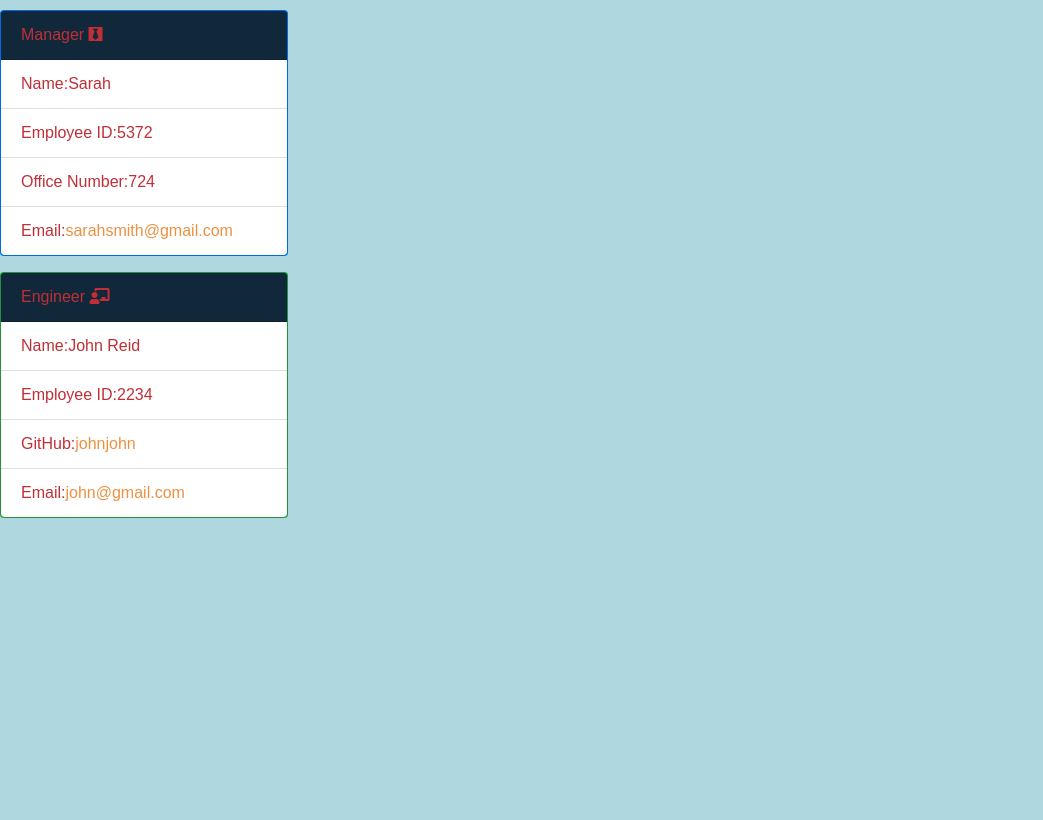
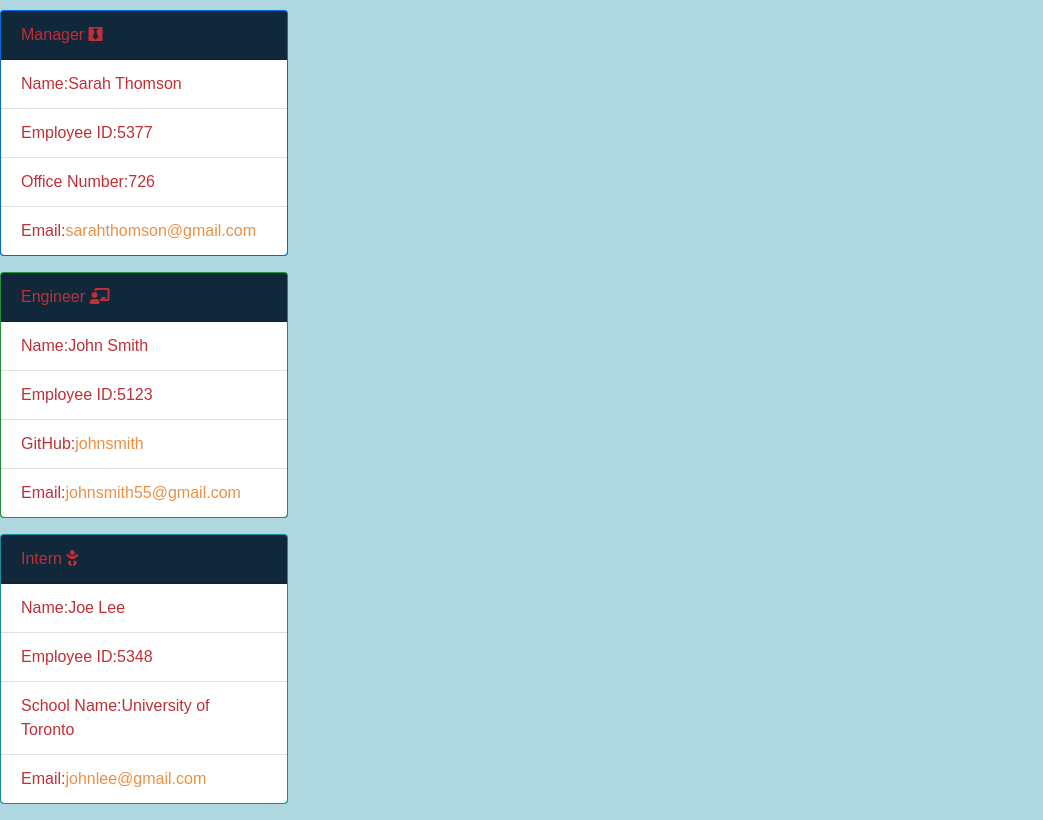
Before and after one commit to amnasyeda/team-profile-generator, a website: page dist/index.html in a window 1280 px wide. Shown: the part 78-898 px from the top of the page, without its empty margins (0-1043 px from the left). Before the commit the page ends 800 px from the top, so only its background shows below. Drawn offline with nearby package versions, Linux system fonts and the light colour scheme; a web font is replaced by a local one.

```diff
--- a/dist/index.html
+++ b/dist/index.html
@@ -25,12 +25,12 @@
     <link rel="stylesheet"
           href="https://fonts.googleapis.com/css?family=Tangerine">
     <link rel="stylesheet" href="./style.css" />
-    <title>My Team</title>
+    <title> My Team </title>
   </head>
   <body>
   <header>
   <nav class="navbar" >
-    <span class="navbar-brand mb-0 h1 w-100 text-center" ><h1>Employee Team Profile</h1></span>
+    <span class="navbar-brand mb-0 h1 w-100 text-center" ><h1> My Team </h1></span>
 </nav>
 </header>
       <main>
@@ -41,10 +41,10 @@
       </span>
     </div>
     <ul class="list-group list-group-flush">
-      <li class="list-group-item">Name:Sarah</li>
-      <li class="list-group-item">Employee ID:5372</li>
-      <li class="list-group-item">Office Number:724</li>
-      <li class="list-group-item">Email:<a href="mailto:sarahsmith@gmail.com">sarahsmith@gmail.com</a></li>
+      <li class="list-group-item">Name:Sarah Thomson</li>
+      <li class="list-group-item">Employee ID:5377</li>
+      <li class="list-group-item">Office Number:726</li>
+      <li class="list-group-item">Email:<a href="mailto:sarahthomson@gmail.com">sarahthomson@gmail.com</a></li>
     </ul>
   </div>
 
@@ -55,10 +55,23 @@
       </span>
     </div>
     <ul class="list-group list-group-flush">
-      <li class="list-group-item">Name:John Reid</li>
-      <li class="list-group-item">Employee ID:2234</li>
-      <li class="list-group-item">GitHub:<a href="https://github.com/johnjohn">johnjohn</a></li>
-      <li class="list-group-item">Email:<a href="mailto:john@gmail.com">john@gmail.com</a></li>
+      <li class="list-group-item">Name:John Smith</li>
+      <li class="list-group-item">Employee ID:5123</li>
+      <li class="list-group-item">GitHub:<a href="https://github.com/johnsmith">johnsmith</a></li>
+      <li class="list-group-item">Email:<a href="mailto:johnsmith55@gmail.com">johnsmith55@gmail.com</a></li>
+    </ul>
+  </div>
+
+    <div class="dist card bg-info mb-3" style="width: 18rem;" >
+    <div class="card-header">
+      Intern <i class="fas fa-baby"></i>
+      </span>
+    </div>
+    <ul class="list-group list-group-flush">
+      <li class="list-group-item">Name:Joe Lee</li>
+      <li class="list-group-item">Employee ID:5348</li>
+      <li class="list-group-item">School Name:University of Toronto</li>
+      <li class="list-group-item">Email:<a href="mailto:johnlee@gmail.com">johnlee@gmail.com</a></li>
     </ul>
   </div>
 
```
